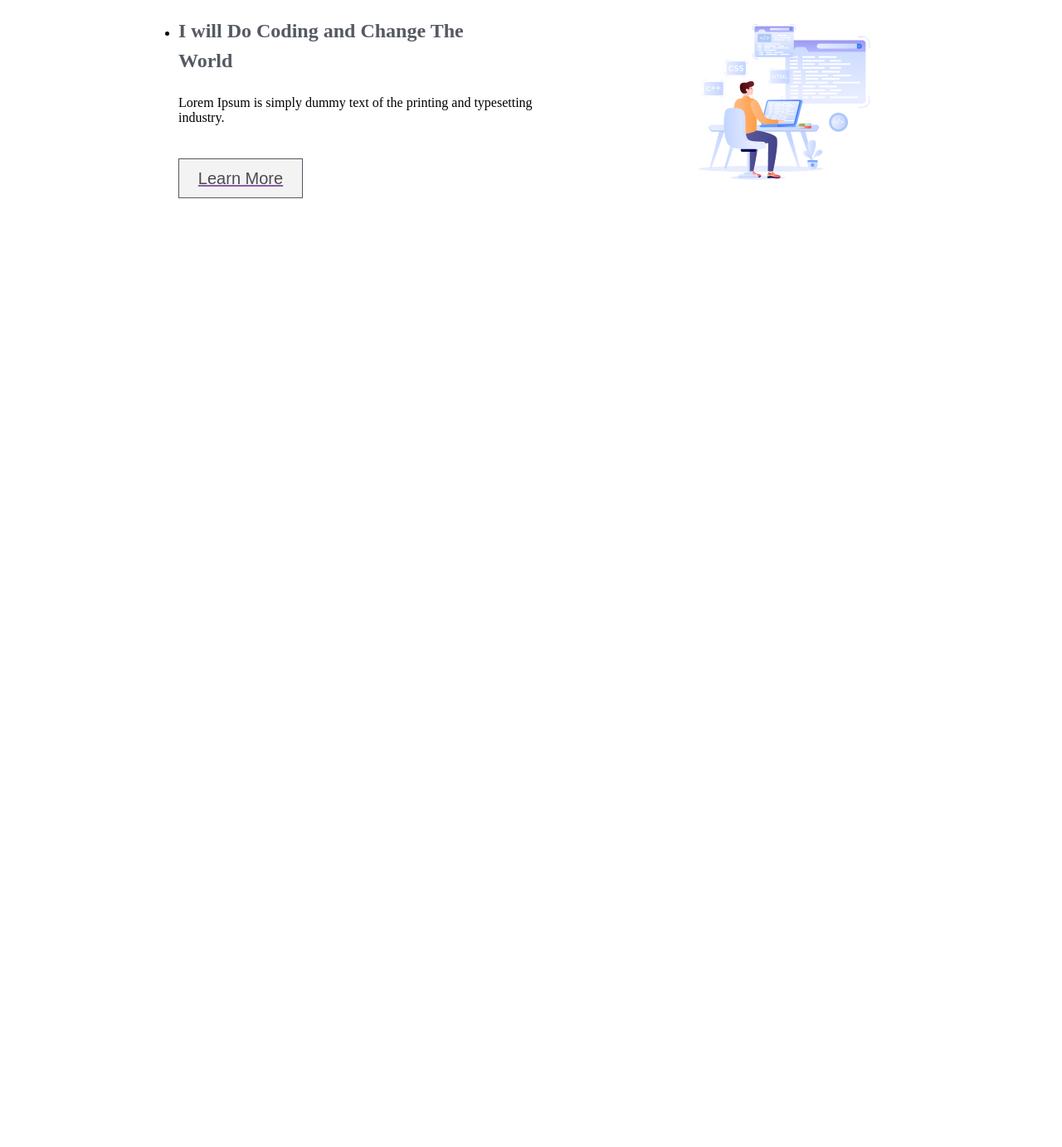
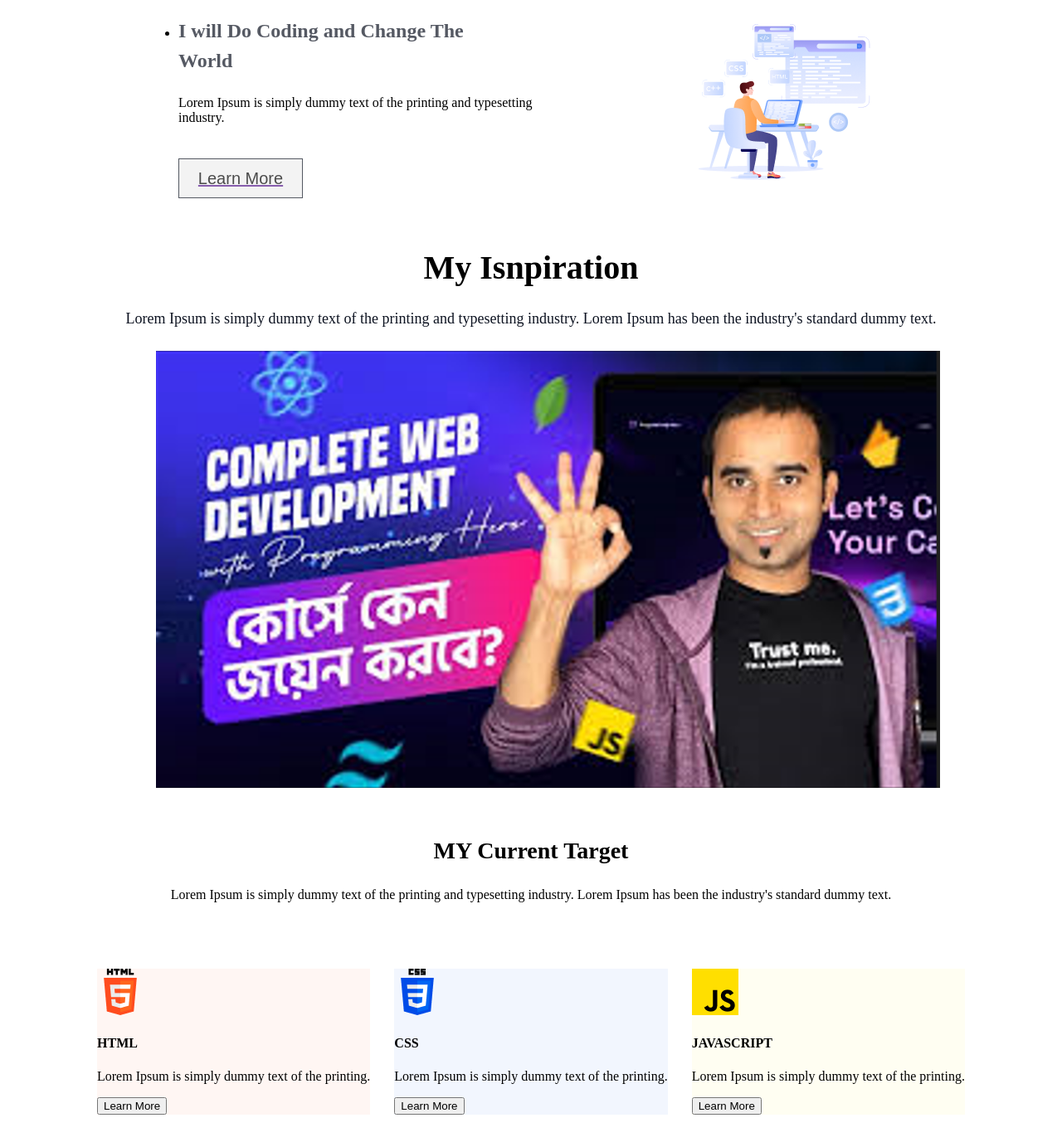
Before and after one commit to 0-RAPTOR-0/Assiment_1, a plain HTML site: page index.html in a window 1280 px wide. Shown: the part 1470-2853 px from the top of the page at 83% size. Before the commit the page ends 1753 px from the top, so only its background shows below. Drawn offline with Linux system fonts and the light colour scheme.

Commit message:
4th update

```diff
--- a/Designs/designs.css
+++ b/Designs/designs.css
@@ -321,3 +321,59 @@ font-size: 20px;
   opacity: 0.7;
   font-size: 20px;
 }
+.S4-1 h3{
+  display: flex;
+  justify-content: center;
+  font-size: 40px;
+  margin: 24px 0px;
+}
+.S4-1 p{
+  display: flex;
+  justify-content: center;
+  font-size: 18px;
+  margin: 28px 0px;
+  color: rgb(13, 19, 33);
+  font-family: Azeret Mono;
+}
+.S4-1 ul{
+  display: flex;
+  margin: 24px 0px;
+
+
+  justify-content: center;
+}
+.D1{
+  display: flex;
+flex-direction: row;
+justify-content: flex-start;
+align-items: center;
+padding: 0px;
+justify-content: space-evenly;
+margin: 80px 80px;
+}
+.S5-1 h3{
+  justify-content: center;
+  display: flex;
+  font-size: 28px;
+
+}
+.S5-1 p{
+  display: flex;
+  justify-content: center;
+
+  font-size: 16px;
+}
+.S5-1{
+  margin-top: 60px;
+  margin-bottom: 50px;
+}
+.D1-0{
+
+background: rgba(255, 76, 30, 0.05);
+}
+.D1-1{
+  background: rgba(0, 76, 232, 0.05);
+}
+.D1-2{
+  background: rgba(255, 223, 0, 0.05);
+}
--- a/index.html
+++ b/index.html
@@ -46,7 +46,7 @@
               <li>
             <h4>I will Do Coding and Change The World</h4>
             <p>Lorem Ipsum is simply dummy text of the printing and typesetting industry.</p>
-            <a href=""><button class="B3">Learn More</button></a>
+            <a href=""><button>Learn More</button></a>
               </li>
               <img src="icon/Layer_1.png" alt="">
             </ul>
@@ -76,6 +76,46 @@
 
       </section>
     </section>
+    <section class="S4">
+      <section class="S4-1">
+        <h3>
+          My Isnpiration
+        </h3>
+        <p>
+          Lorem Ipsum is simply dummy text of the printing and typesetting industry. Lorem Ipsum has been the industry's standard dummy text.
+        </p>
+       <ul><img src="icon/Screenshot (62).png" alt=""></li></ul>
+      </section>
+
+    </section>
+    <section class="S5">
+      <section class="S5-1">
+
+        <h3>MY Current Target</h3>
+        <p>Lorem Ipsum is simply dummy text of the printing and typesetting industry. Lorem Ipsum has been the industry's standard dummy text.</p>
+
+      <div class="D1">
+        <div class="D1-0">
+        <img src="icon/html.png" alt="">
+        <h4>HTML</h4>
+        <p>Lorem Ipsum is simply dummy text of the printing.</p>
+        <button>Learn More</button>
+      </div>
+      <div class="D1-1">
+        <img src="icon/css.png" alt="">
+        <h4>CSS</h4>
+        <p>Lorem Ipsum is simply dummy text of the printing.</p>
+        <button>Learn More</button>
+      </div>
+      <div class="D1-2">
+        <img src="icon/js.png" alt="">
+        <h4>JAVASCRIPT</h4>
+        <p>Lorem Ipsum is simply dummy text of the printing.</p>
+        <button>Learn More</button>
+      </div>
+      </div>
+    </section>
+    </section>
   </main>
 
   <footer>
```
Also changed, not shown: icon/Screenshot (62).png (added).
